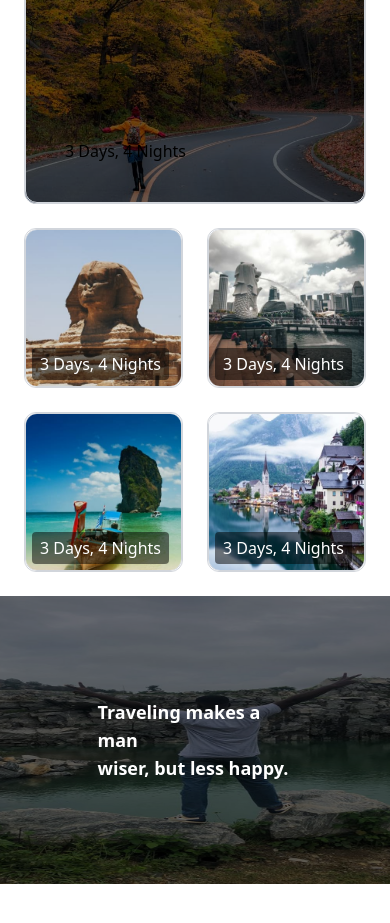
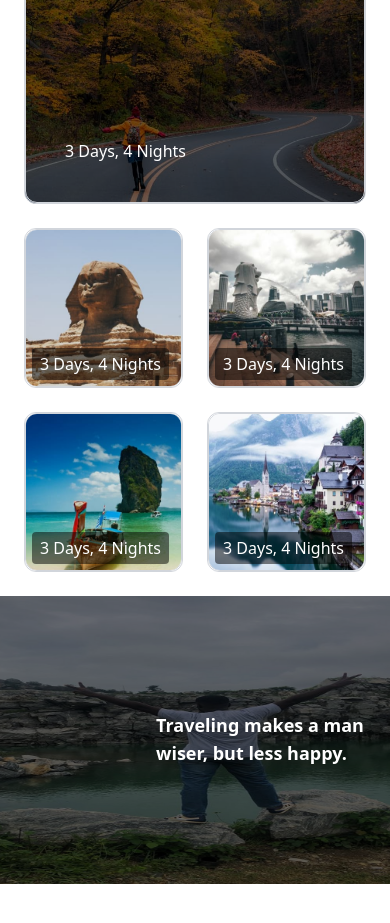
Before and after one commit to GraceJoseph-hub/space-touch, a React (Vite) app: page / in a window 390 px wide. Shown: the part 5560-6483 px from the top of the page. Built offline with nearby package versions, Linux system fonts and the light colour scheme.

Commit message:
Almost finished

```diff
--- a/src/components/aboutSubBanner/AboutSubBanner.jsx
+++ b/src/components/aboutSubBanner/AboutSubBanner.jsx
@@ -35,7 +35,7 @@ const AboutSubBanner = () => {
         className={`${
           isMobile || isTablet
             ? "grid grid-cols-2 gap-4 p-4"
-            : "flex justify-between items-center px-16"
+            : "flex justify-between items-center px-24"
         } h-full w-full bg-darkShade relative`}
       >
         {counter.map((count, index) => (
--- a/src/components/aside/Aside.jsx
+++ b/src/components/aside/Aside.jsx
@@ -50,7 +50,7 @@ const Aside = () => {
         style={{ backgroundImage: `url(${g10})` }}
       >
         <div className="h-full w-full bg-darkShade bg-opacity-50 border border-solid border-gray-300 dark:border-white rounded-xl">
-          <div className="text-black dark:text-white absolute bottom-10 left-10">
+          <div className="text-white absolute bottom-10 left-10">
             <h6>3 Days, 4 Nights</h6>
             <p className={isHovered ? styles.show : styles.hide}>$1520</p>
           </div>
--- a/src/components/benefit/Benefit.jsx
+++ b/src/components/benefit/Benefit.jsx
@@ -3,7 +3,7 @@ import useScreenSize from "../useScreenSize";
 import backgroundImage from '../../../public/images/banner2.jpg'
 
 const Benefit = () => {
-  const { isMobile, isTablet } = useScreenSize();
+  const { isMobile, isTablet, isDesktop } = useScreenSize();
 
   const getTextSize = () => {
     if (isMobile) return "text-lg";
@@ -12,8 +12,8 @@ const Benefit = () => {
   };
 
   const getTextPosition = () => {
-    if (isMobile)
-      return "top-1/2 left-1/2 transform -translate-x-1/2 -translate-y-1/2";
+    if (isMobile || isDesktop)
+      return "top-[40%] left-[40%]";
     if (isTablet) return "top-24 left-10";
     return "top-24 left-20";
   };
@@ -24,11 +24,10 @@ const Benefit = () => {
       style={{ backgroundImage: `url(${backgroundImage})` }}
     >
       <div className="h-full w-full bg-darkShade relative">
-
         <p
           className={`text-light font-semibold absolute ${getTextPosition()} ${getTextSize()}`}
         >
-          Traveling makes a man {isMobile && <br />} wiser, but less happy.
+          Traveling makes a man wiser, {isDesktop && <br />} but less happy.
         </p>
       </div>
     </div>
--- a/src/components/contactForm/ContactForm.jsx
+++ b/src/components/contactForm/ContactForm.jsx
@@ -3,7 +3,7 @@ import React from "react";
 import MainForm from "./MainForm";
 
 const ContactForm = () => {
-  const { isMobile, isTablet} = useScreenSize();
+  const { isMobile, isTablet, isDesktop} = useScreenSize();
 
   return (
     <div
@@ -14,7 +14,7 @@ const ContactForm = () => {
       <div className="flex flex-col gap-6 dark:text-light">
         <h2 className="text-4xl font-semibold dark:text-light">Get in touch</h2>
         <p className="text-grey">
-          Hi there, We are available 24/7 on social media, e-mail or phone. Drop
+          Hi there, We are available 24/7 on social media, e-mail {isDesktop && <br />} or phone. Drop
           a message so we can talk more.
         </p>
         <div>
--- a/src/components/contactForm/MainForm.jsx
+++ b/src/components/contactForm/MainForm.jsx
@@ -62,7 +62,7 @@ const MainForm = () => {
     setComplainBox("");
   };
 
-  const inputWidth = isMobile ? "w-full" : isTablet ? "w-full" : "w-full";
+  const inputWidth = isMobile ? "w-full" : isTablet ? "w-full" : "w-[33rem]";
 
   return (
     <form onSubmit={formSubmitHandler} className="flex flex-col gap-6">
```
